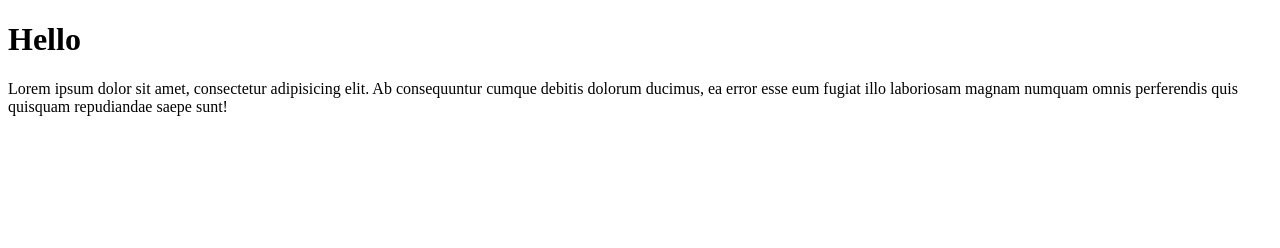
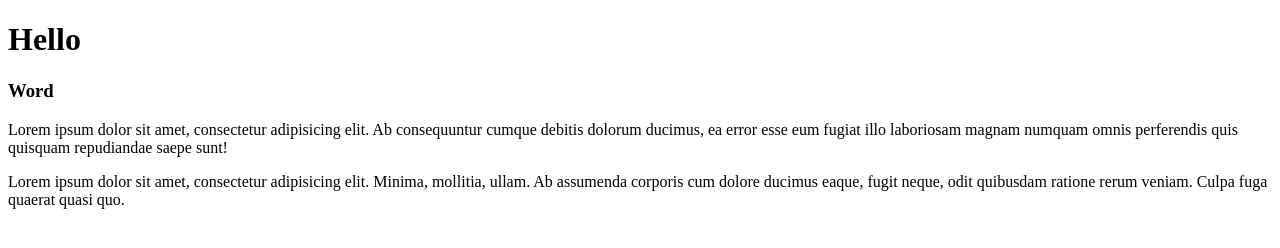
Before and after one commit to Alex-maslo/git, a plain HTML site: page index.html in a window 1280 px wide. Drawn offline with Linux system fonts and the light colour scheme.

```diff
--- a/index.html
+++ b/index.html
@@ -6,10 +6,16 @@
 </head>
 <body>
 <h1>Hello</h1>
+<h3>Word</h3>
 <p>
     Lorem ipsum dolor sit amet, consectetur adipisicing elit. Ab consequuntur
     cumque debitis dolorum ducimus, ea error esse eum fugiat illo laboriosam
     magnam numquam omnis perferendis quis quisquam repudiandae saepe sunt!
 </p>
+<p>
+    Lorem ipsum dolor sit amet, consectetur adipisicing elit. Minima,
+    mollitia, ullam. Ab assumenda corporis cum dolore ducimus eaque, fugit
+    neque, odit quibusdam ratione rerum veniam. Culpa fuga quaerat quasi quo.
+</p>
 </body>
 </html>
```
